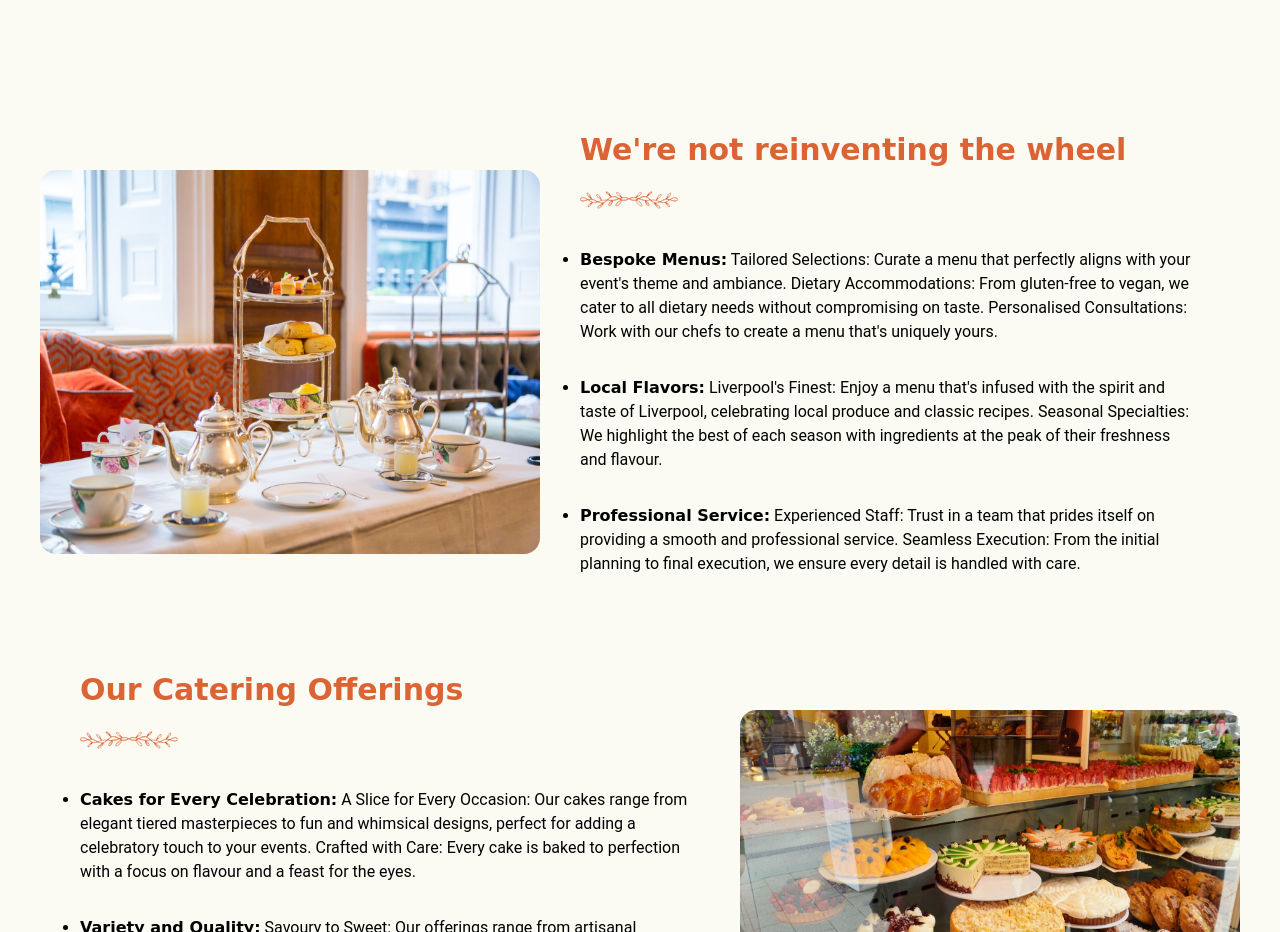
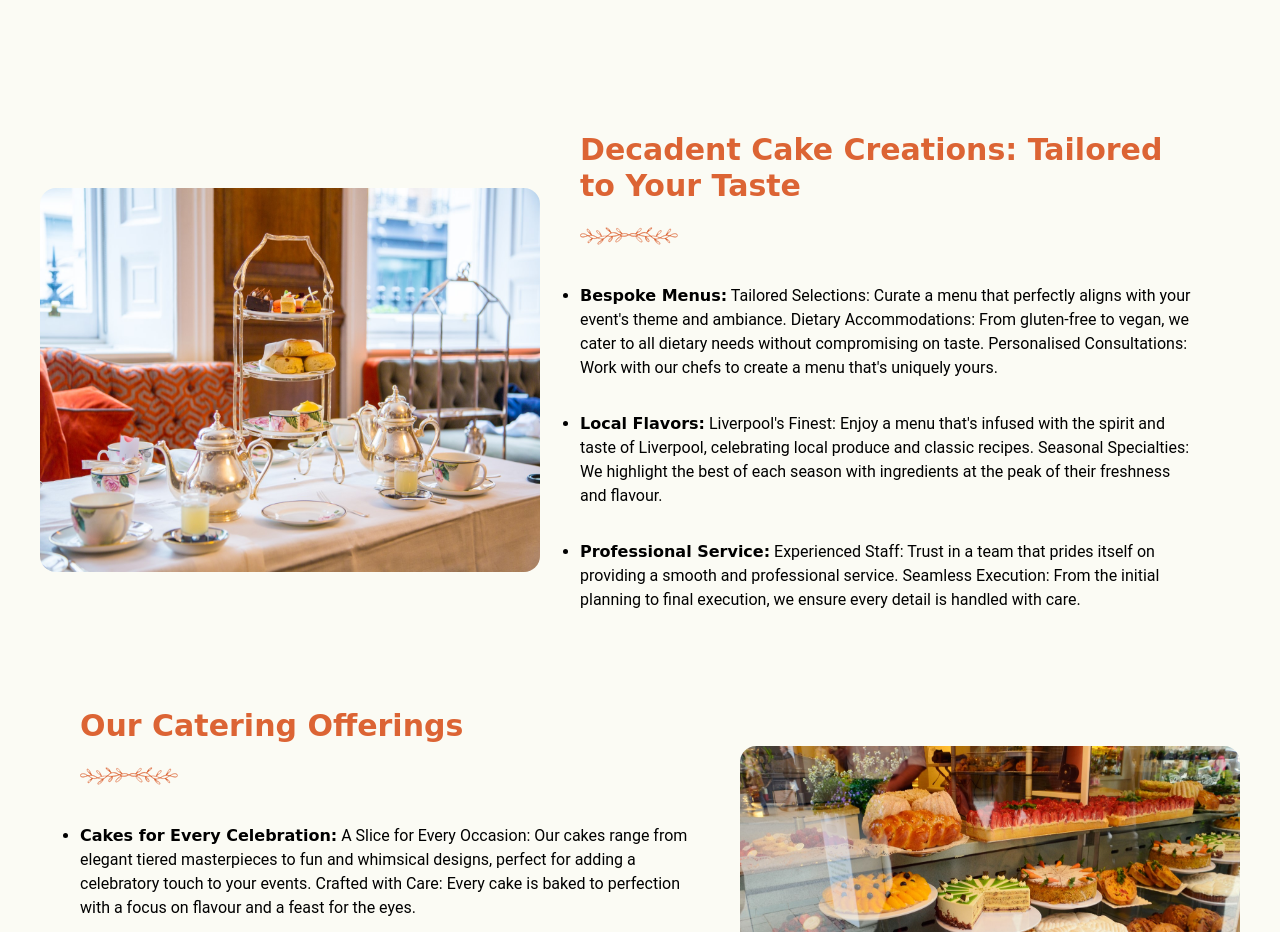
Before and after one commit to Wofty/watson-treats, a website built with Vite: page catering.html in a window 1280 px wide. Shown: the part 980-1912 px from the top of the page. Built offline with nearby package versions, Linux system fonts and the light colour scheme.

Commit message:
Update catering.html with new cake title

```diff
--- a/catering.html
+++ b/catering.html
@@ -109,7 +109,7 @@
                             <h3
                                 class="text-3xl font-bold font-cursive text-secondary"
                             >
-                                We're not reinventing the wheel
+                                Decadent Cake Creations: Tailored to Your Taste
                             </h3>
                             <img
                                 src="/shapes/separator_01.png"
```
